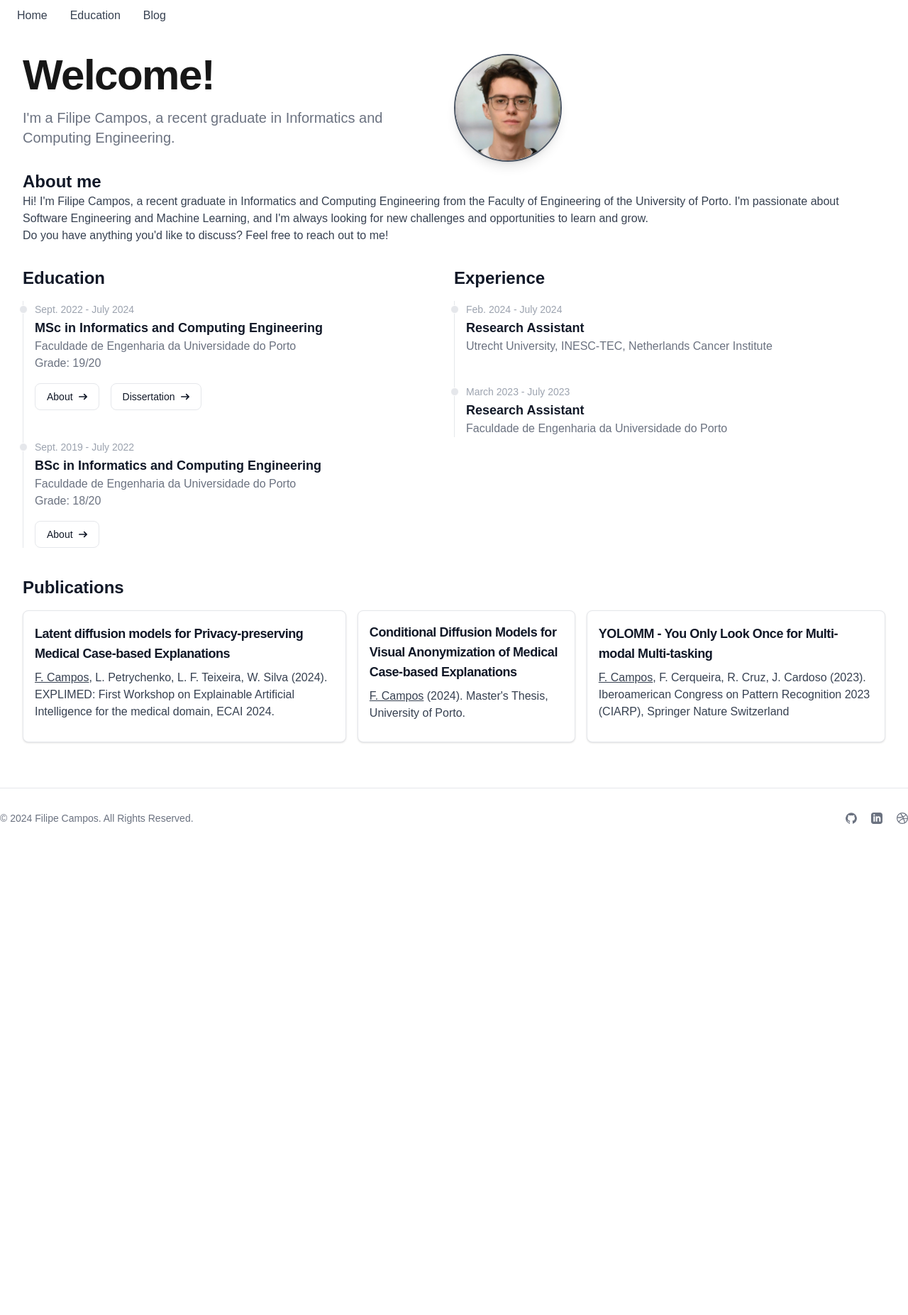
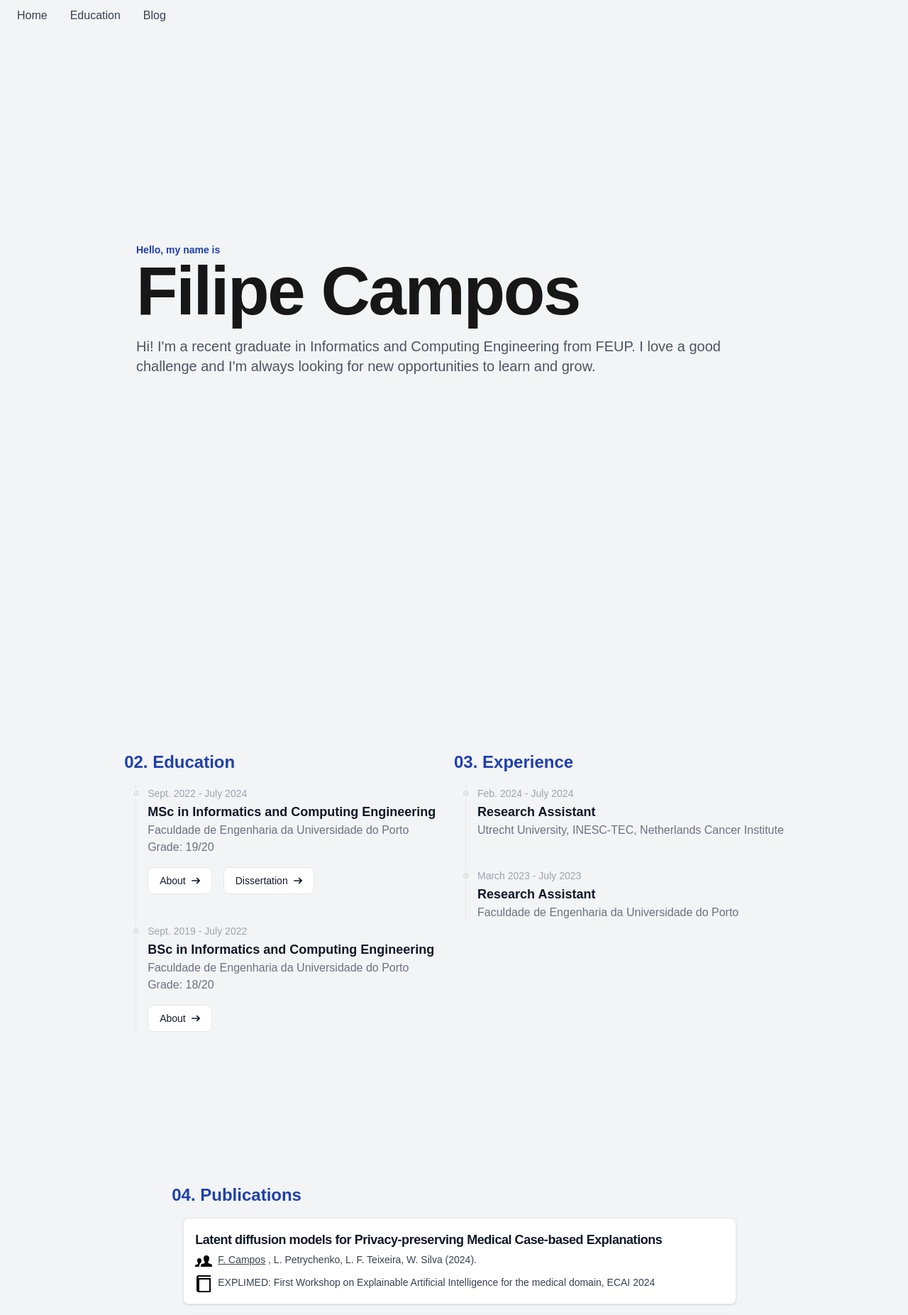
Before and after one commit to filipepcampos/filipepcampos.github.io, a Next.js app: page / in a window 1280 px wide. Shown: the top 1853 px of the page at 71% size. Before the commit the page ends 1163 px from the top, so only its background shows below. Built offline with nearby package versions, Linux system fonts and the light colour scheme.

Commit message:
Update style

```diff
--- a/app/globals.css
+++ b/app/globals.css
@@ -3,7 +3,7 @@
 @tailwind utilities;
 
 :root {
-  --background: #ffffff;
+  --background: #f3f4f6;
   --foreground: #171717;
 }
 
--- a/app/layout.tsx
+++ b/app/layout.tsx
@@ -1,4 +1,5 @@
 import type { Metadata } from "next";
+import "animate.css/animate.compat.css"
 import localFont from "next/font/local";
 import "./globals.css";
 import NavBar from "@/components/NavBar";
@@ -28,7 +29,7 @@ export default function RootLayout({
   return (
     <html lang="en">
       <body
-        className={`${geistSans.variable} ${geistMono.variable} antialiased`}
+        className={`${geistSans.variable} ${geistMono.variable} antialiased scroll-smooth`}
       >
         <NavBar />
         {children}
--- a/app/page.tsx
+++ b/app/page.tsx
@@ -1,32 +1,91 @@
+"use client";
+
+import ScrollAnimation from "react-animate-on-scroll";
 import EducationTimeline from "@/components/EducationTimeline";
 import ExperienceTimeline from "@/components/ExperienceTimeline";
-import Image from "next/image";
+import SectionHeader from "@/components/SectionHeader";
+import PublicationCard from "@/components/PublicationCard";
 
 export default function Home() {
   return (
-    <section className="bg-white dark:bg-gray-900">
-      <div className="grid grid-cols-2 max-w-screen-xl min-y-screen-xl px-8 py-8 mx-auto">
-        <div className="mr-auto place-self-center">
-          <h1 className="max-w-2xl mb-4 text-4xl font-extrabold tracking-tight leading-none md:text-5xl xl:text-6xl dark:text-white">
-            Welcome!
-          </h1>
-          <p className="max-w-2xl mb-6 font-light text-gray-500 lg:mb-8 md:text-lg lg:text-xl dark:text-gray-400">
-            I&apos;m a Filipe Campos, a recent graduate in Informatics and Computing Engineering.
-          </p>
-        </div>
+    <section className="bg-gray-100 dark:bg-gray-900">
+      <div className="flex flex-col items-center justify-center min-h-screen max-w-screen-lg mx-auto py-2 px-4 gap-2">
+        {/* TITLE SECTION */}
+        <ScrollAnimation animateIn="fadeIn">
+          <div className="min-h-screen flex flex-col justify-center">
+            <p className="text-blue-800 text-sm md:text-md font-extrabold dark:text-orange-500">
+              Hello, my name is
+            </p>
+            <h1 className="mb-4 text-6xl font-black tracking-tight leading-none md:text-8xl dark:text-white">
+              Filipe Campos
+            </h1>
+            <p className="max-w-4xl text-gray-600 lg:mb-8 md:text-lg lg:text-xl dark:text-gray-400">
+              Hi! I&apos;m a recent graduate in Informatics and Computing Engineering
+              from FEUP. I love a good challenge and I&apos;m always looking for new
+              opportunities to learn and grow.
+            </p>
+          </div>
+        </ScrollAnimation>
+
+        {/* EDUCATION SECTION */}
+
+        <ScrollAnimation animateIn="fadeIn">
+          <div className="min-h-screen flex flex-col justify-center">
+            <div className="grid grid-cols-2">
+              <div className="min-h-screen md:min-h-0 col-span-2 md:col-span-1 mt-8">
+                <SectionHeader text="02. Education" />
+                <div className="ml-4">
+                  <EducationTimeline />
+                </div>
+              </div>
+              <div className="min-h-screen md:min-h-0 col-span-2 md:col-span-1 md:mt-8">
+                <SectionHeader text="03. Experience" />
+                <div className="ml-4">
+                  <ExperienceTimeline />
+                </div>
+              </div>
+            </div>
+          </div>
+        </ScrollAnimation>
+
+        {/* PUBLICATIONS SECTION */}
+        <ScrollAnimation animateIn="fadeIn">
+          <div className="col-span-2 min-h-screen">
+            <SectionHeader text="04. Publications" />
+
+            <div className="flex gap-4 flex-col ml-4">
+              <PublicationCard
+                title="Latent diffusion models for Privacy-preserving Medical Case-based Explanations"
+                authors=", L. Petrychenko, L. F. Teixeira, W. Silva"
+                year="2024"
+                link="#"
+                where="EXPLIMED: First Workshop on Explainable Artificial Intelligence for the medical domain, ECAI 2024"
+              />
+              <PublicationCard
+                title="Conditional Diffusion Models for Visual Anonymization of Medical Case-based Explanations"
+                authors=""
+                year="2024"
+                link="https://hdl.handle.net/10216/161023"
+                where="Master&apos;s Thesis, University of Porto"
+              />
+              <PublicationCard
+                title="YOLOMM - You Only Look Once for Multi-modal Multi-tasking"
+                authors=", F. Cerqueira, R. Cruz, J. Cardoso"
+                year="2023"
+                link="https://link.springer.com/chapter/10.1007/978-3-031-49018-7_40"
+                where="Iberoamerican Congress on Pattern Recognition 2023 (CIARP), Springer Nature Switzerland"
+              />
+            </div>
+          </div>
+        </ScrollAnimation>
+      </div>
+      {/* <div className="grid grid-cols-2 max-w-screen-lg min-y-screen-xl px-8 py-8 mx-auto">
         <div>
-          <Image
-            className="rounded-full border-solid border-2 border-gray-600 shadow-lg w-1/4"
-            src="/self_image.jpg"
-            alt="Picture of the website&apos;s author."
-            width="256"
-            height="256"
-          />
+          <h2 className="text-xl md:text-2xl font-bold text-gray-900 dark:text-white mb-1">
+            01. About me
+          </h2>
         </div>
         <div className="col-span-2">
-          <h2 className="text-2xl font-bold text-gray-900 dark:text-white">
-            About me
-          </h2>
           <p className="text-gray-700 dark:text-white">
             Hi! I&apos;m Filipe Campos, a recent graduate in Informatics and Computing Engineering from the Faculty of Engineering of the University of Porto. I&apos;m passionate about Software Engineering and Machine Learning, and I&apos;m always looking for new challenges and opportunities to learn and grow.
           </p>
@@ -34,74 +93,7 @@ export default function Home() {
             Do you have anything you&apos;d like to discuss? Feel free to reach out to me!
           </p>
 
-        </div>
-        <div className="col-span-2 md:col-span-1 mt-8">
-          <h2 className="mb-4 text-2xl font-bold text-gray-900 dark:text-white">
-            Education
-          </h2>
-          <EducationTimeline />
-        </div>
-        <div className="col-span-2 md:col-span-1 md:mt-8">
-          <h2 className="mb-4 text-2xl font-bold text-gray-900 dark:text-white">
-            Experience
-          </h2>
-          <ExperienceTimeline />
-        </div>
-
-        <div className="col-span-2">
-          <h2 className="mb-4 text-2xl font-bold text-gray-900 dark:text-white">
-            Publications
-          </h2>
-
-          <div className="flex gap-4 flex-col md:flex-row">
-            <a
-              href="#"
-              className="flex gap-4 flex-col items-center bg-white border border-gray-200 rounded-lg shadow md:flex-row md:max-w-5xl hover:bg-gray-100 dark:border-gray-700 dark:bg-gray-800 dark:hover:bg-gray-700"
-            >
-              <div className="flex flex-col justify-between p-4 leading-normal">
-                <h5 className="mb-2 text-lg font-bold tracking-tight text-gray-900 dark:text-white">
-                  Latent diffusion models for Privacy-preserving Medical
-                  Case-based Explanations
-                </h5>
-                <p className="mb-3 font-normal text-base text-gray-700 dark:text-gray-400">
-                  <u>F. Campos</u>, L. Petrychenko, L. F. Teixeira, W. Silva
-                  (2024). EXPLIMED: First Workshop on Explainable Artificial
-                  Intelligence for the medical domain, ECAI 2024.
-                </p>
-              </div>
-            </a>
-            <a
-              href="https://hdl.handle.net/10216/161023"
-              className="flex gap-4 items-center bg-white border border-gray-200 rounded-lg shadow md:flex-row md:max-w-5xl hover:bg-gray-100 dark:border-gray-700 dark:bg-gray-800 dark:hover:bg-gray-700"
-            >
-              <div className="flex flex-col justify-between p-4 leading-normal w-full">
-                <h5 className="mb-2 text-lg font-bold tracking-tight text-gray-900 dark:text-white">
-                  Conditional Diffusion Models for Visual Anonymization of Medical Case-based Explanations
-                </h5>
-                <p className="mb-3 font-normal text-base text-gray-700 dark:text-gray-400">
-                  <u>F. Campos</u> (2024).
-                  Master&apos;s Thesis, University of Porto.
-                </p>
-              </div>
-            </a>
-            <a
-              href="https://link.springer.com/chapter/10.1007/978-3-031-49018-7_40"
-              className="flex gap-4 items-center bg-white border border-gray-200 rounded-lg shadow md:flex-row md:max-w-5xl hover:bg-gray-100 dark:border-gray-700 dark:bg-gray-800 dark:hover:bg-gray-700"
-            >
-              <div className="flex flex-col justify-between p-4 leading-normal w-full">
-                <h5 className="mb-2 text-lg font-bold tracking-tight text-gray-900 dark:text-white">
-                  YOLOMM - You Only Look Once for Multi-modal Multi-tasking
-                </h5>
-                <p className="mb-3 font-normal text-base text-gray-700 dark:text-gray-400">
-                  <u>F. Campos</u>, F. Cerqueira, R. Cruz, J. Cardoso (2023).
-                  Iberoamerican Congress on Pattern Recognition 2023 (CIARP),
-                  Springer Nature Switzerland
-                </p>
-              </div>
-            </a>
-          </div>
-        </div>
-      </div>
+        </div>        */}
     </section>
   );
 }
--- a/components/Footer.tsx
+++ b/components/Footer.tsx
@@ -2,7 +2,7 @@ export default function Footer() {
   return (
     <footer className="max-w-screen-xl mx-auto w-full">
       <div>
-        <hr className="my-6 border-gray-200 sm:mx-auto dark:border-gray-700 lg:my-8" />
+       <hr className="my-6 border-gray-200 sm:mx-auto dark:border-gray-700 lg:my-8" />
         <div className="sm:flex sm:items-center sm:justify-between">
           <span className="text-sm text-gray-500 sm:text-center dark:text-gray-400">
             © 2024 <a className="hover:underline">Filipe Campos</a>. All Rights
--- a/components/NavBar.tsx
+++ b/components/NavBar.tsx
@@ -1,7 +1,7 @@
 export default function NavBar() {
   return (
     <header>
-      <nav className="bg-white border-gray-200 px-4 lg:px-6 py-2.5 dark:bg-gray-800">
+      <nav className="bg-gray-100 border-gray-200 px-4 lg:px-6 py-2.5 dark:bg-gray-800">
         <div className="flex flex-wrap justify-between items-center mx-auto max-w-screen-xl">
           <div
             className="hidden justify-between items-center w-full lg:flex lg:w-auto lg:order-1"
--- /dev/null
+++ b/components/PublicationCard.tsx
@@ -0,0 +1,56 @@
+export default function PublicationCard({
+  title,
+  authors,
+  year,
+  link,
+  where,
+}: {
+  title: string;
+  authors: string;
+  year: string;
+  link: string;
+  where: string;
+}) {
+  return (
+    <a
+      href={link}
+      className="items-center bg-white border border-gray-200 rounded-lg shadow md:flex-row md:max-w-5xl hover:bg-gray-100 dark:border-gray-700 dark:bg-gray-800 dark:hover:bg-gray-700"
+    >
+      <div className="flex flex-col justify-between p-4 leading-normal w-full">
+        <h4 className="mb-1 text-lg font-bold tracking-tight text-gray-900 dark:text-white">
+          {title}
+        </h4>
+        <div className="text-sm text-base text-gray-700 dark:text-gray-400">
+          <div className="flex flex-row gap-2 mb-2">
+            <svg
+              xmlns="http://www.w3.org/2000/svg"
+              width="24"
+              height="24"
+              viewBox="0 0 24 24"
+              className="dark:invert"
+            >
+              <path d="M10.118 16.064c2.293-.529 4.428-.993 3.394-2.945-3.146-5.942-.834-9.119 2.488-9.119 3.388 0 5.644 3.299 2.488 9.119-1.065 1.964 1.149 2.427 3.394 2.945 1.986.459 2.118 1.43 2.118 3.111l-.003.825h-15.994c0-2.196-.176-3.407 2.115-3.936zm-10.116 3.936h6.001c-.028-6.542 2.995-3.697 2.995-8.901 0-2.009-1.311-3.099-2.998-3.099-2.492 0-4.226 2.383-1.866 6.839.775 1.464-.825 1.812-2.545 2.209-1.49.344-1.589 1.072-1.589 2.333l.002.619z" />
+            </svg>
+            <p>
+              <u>F. Campos</u> { authors } ({ year }).
+            </p>
+          </div>
+          <div className="flex flex-row gap-2">
+            <svg
+              xmlns="http://www.w3.org/2000/svg"
+              width="24"
+              height="24"
+              viewBox="0 0 24 24"
+              className="dark:invert"
+            >
+              <path d="M5.495 2h16.505v-2h-17c-1.657 0-3 1.343-3 3v18c0 1.657 1.343 3 3 3h17v-20h-16.505c-1.375 0-1.375-2 0-2zm.505 4h14v16h-14v-16z" />
+            </svg>
+            <p>
+              { where }
+            </p>
+          </div>
+        </div>
+      </div>
+    </a>
+  );
+}
--- /dev/null
+++ b/components/SectionHeader.tsx
@@ -0,0 +1,7 @@
+export default function SectionHeader ({text}: {text: string}) {
+    return (
+        <h2 className="text-xl md:text-2xl mb-4 text-2xl font-bold text-blue-800 dark:text-orange-500">
+            { text }
+        </h2>
+    );
+    }
--- a/package.json
+++ b/package.json
@@ -9,14 +9,18 @@
     "lint": "next lint"
   },
   "dependencies": {
+    "animate.css": "^4.1.1",
     "flowbite-react": "^0.10.1",
     "next": "14.2.13",
     "react": "^18",
-    "react-dom": "^18"
+    "react-animate-on-scroll": "^2.1.9",
+    "react-dom": "^18",
+    "taos": "^1.0.5"
   },
   "devDependencies": {
     "@types/node": "^20",
     "@types/react": "^18",
+    "@types/react-animate-on-scroll": "^2.1.8",
     "@types/react-dom": "^18",
     "eslint": "^8",
     "eslint-config-next": "14.2.13",
```
Also changed, not shown: 1 other file (tests, documents, lock files or other folders).
